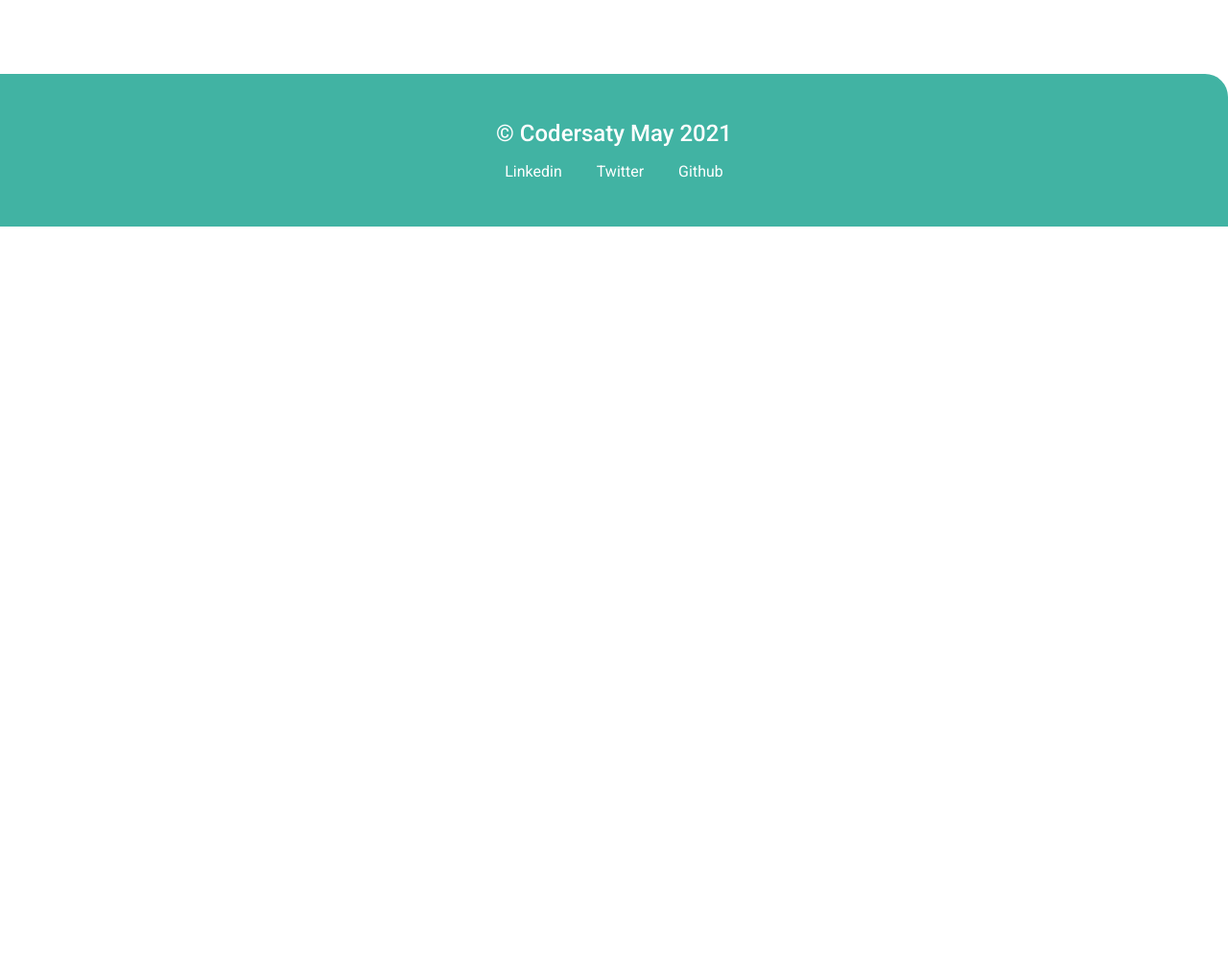
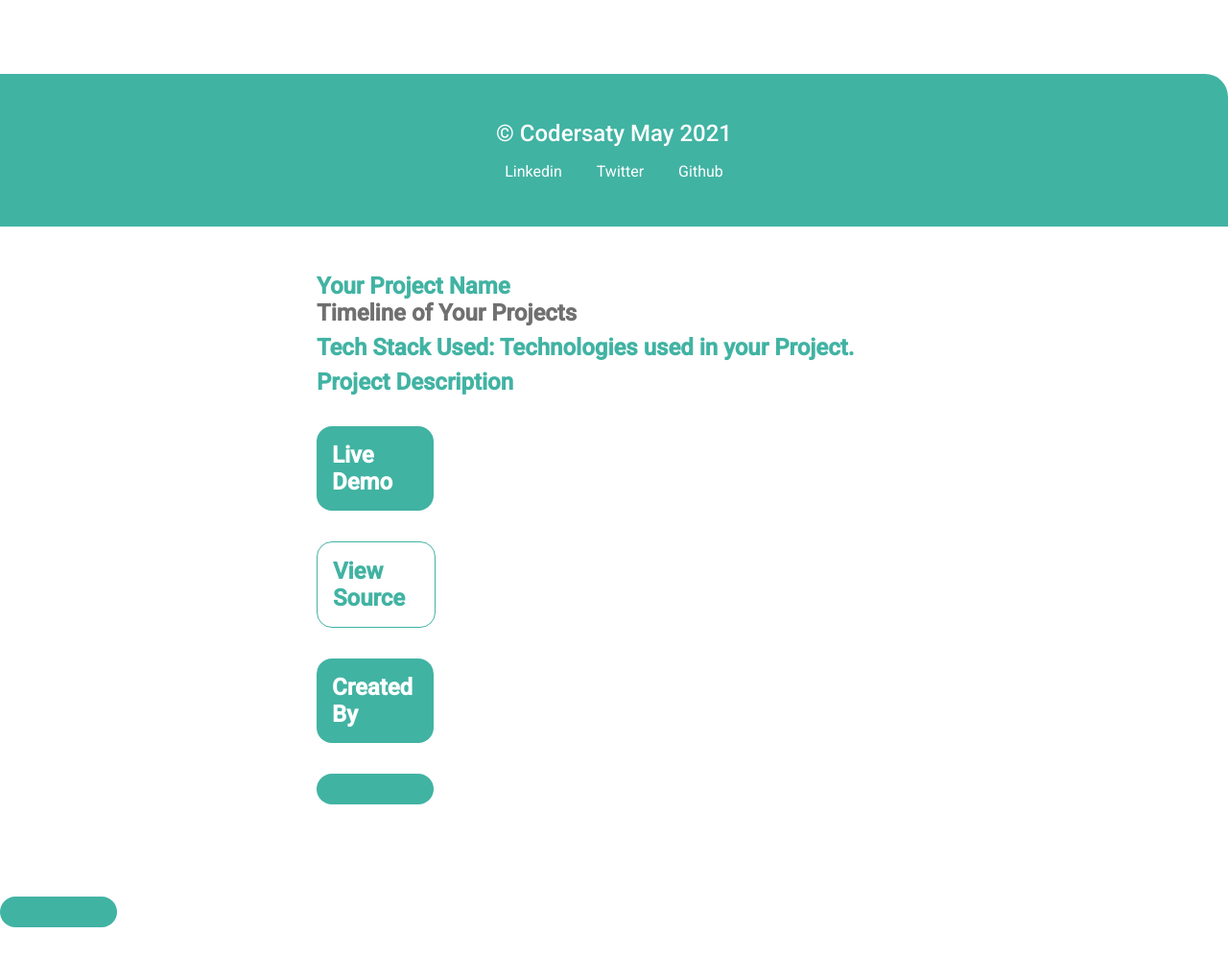
Before and after one commit to CoderSaty/FirstProjects, a plain HTML site: page project.html in a window 1280 px wide. Shown: the part 4895-5893 px from the top of the page at 96% size. Before the commit the page ends 5131 px from the top, so only its background shows below. Drawn offline with Linux system fonts and the light colour scheme.

Commit message:
Update project.html

```diff
--- a/project.html
+++ b/project.html
@@ -202,6 +202,22 @@
             <li><a tagrget="_blank" href="https://www.github.com/codersaty" class="link">Github</a></li>
         </ul>
     </footer>
+    <section class="section">
+                    <h2 class="project-heading">Your Project Name
+                    <p class="project-date"> Timeline of Your Projects
+
+                    <p class="tech-stack">
+                        <strong class="highlight-white">Tech Stack Used: Technologies used in your Project.
+                        </em>
+                    </p>
+                    <p class="description">
+                        Project Description
+                        <a target="_blank" href="Your project Link" class="link primary-link">Live Demo
+                        <a target="_blank" href="Your Github Repo of the project" class="link secondary-link">View
+                            Source
+                        <a target="_blank" href="Your Profile link/" class="link primary-link">Created By
+                    </p>
+    </section>
 </body>
 
 </html>
```
